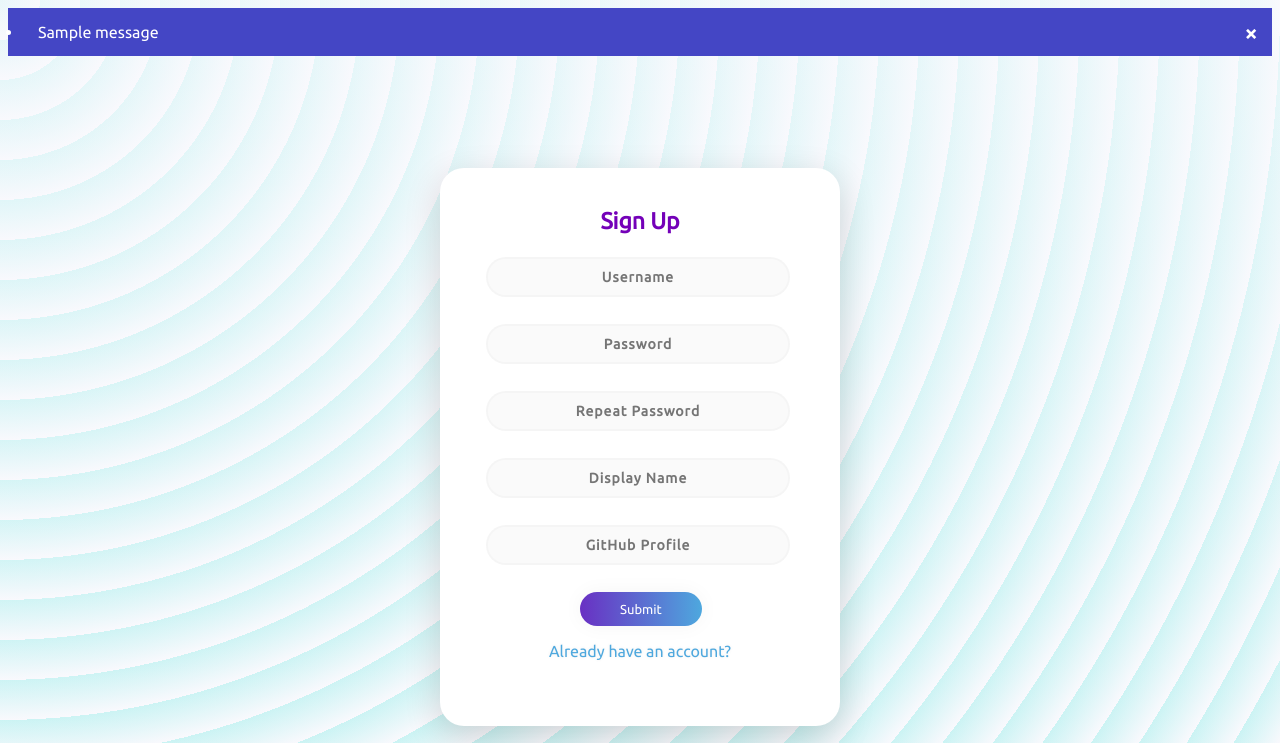
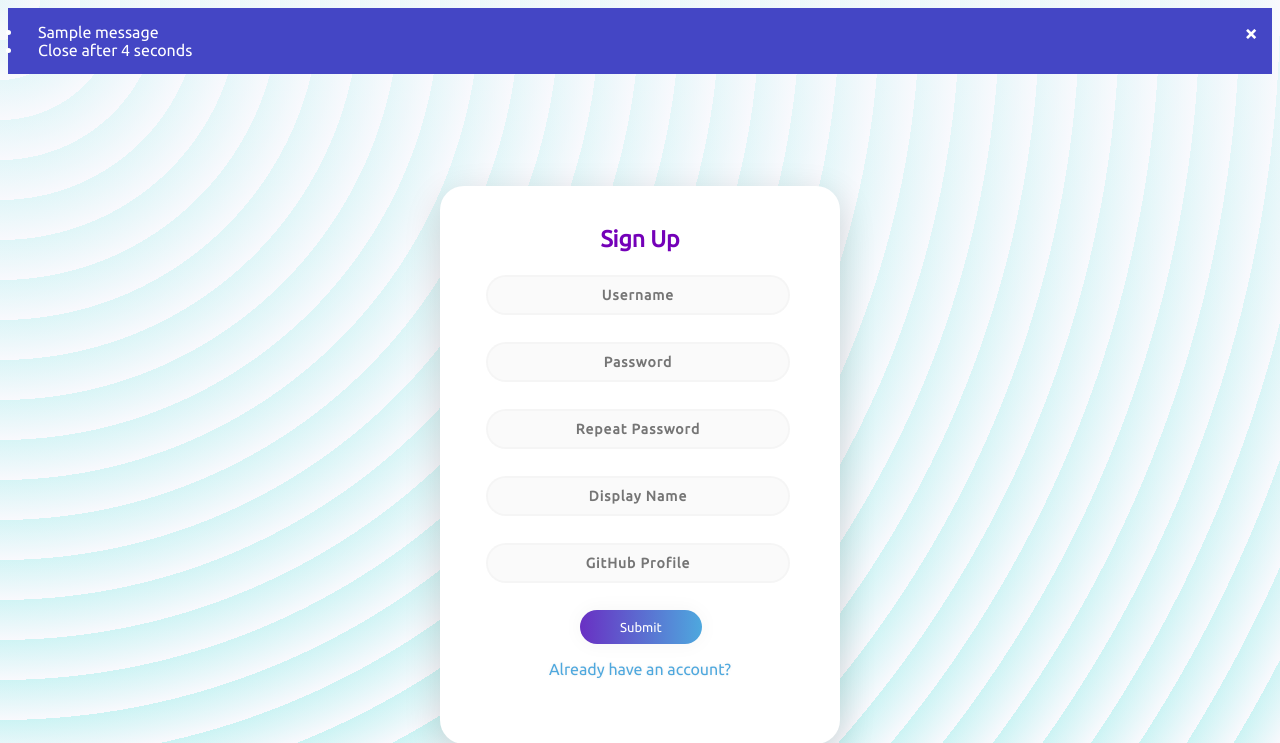
Before and after one commit to GraceFu/CMPUT404-F21-Project, a Django app: page /signup in a window 1280 px wide. Shown: the top 743 px of the page. Run offline with Django 3.2, Linux system fonts and the light colour scheme; tables that the repository leaves empty hold one stand-in row (values such as "Sample post"); one stand-in notice (Sample message) is shown.

Commit message:
Modify the message logic

```diff
--- a/app/api/templates/messages.html
+++ b/app/api/templates/messages.html
@@ -28,11 +28,29 @@
 </style>
 
 {% if messages %}
-<ul class="messages">
+<ul class="messages" id="messages_ul">
     {% for message in messages %}
     <li class="msgtext" {% if message.tags %} class="{{ message.tags }}" {% endif %}>{{ message }}
         <span class="closebtn" onclick="this.parentElement.parentElement.style.display='none';">&times;</span>
     </li>
+    <li class="msgtext" id="messages_timer" {% if message.tags %} class="{{ message.tags }}" {% endif %}></li>
     {% endfor %}
 </ul>
 {% endif %}
+
+<script>
+  window.onload=function() {
+    var maxtime = 10;
+    var item = document.getElementById('messages_ul');
+    var timer = document.getElementById('messages_timer');
+
+    (function CountDown() {
+      timer.innerHTML = "Close after " + maxtime + " seconds";
+      if (--maxtime >= 0) {
+        setTimeout(CountDown,1000);
+      } else {
+        item.style.display = "none";
+      }
+    })();
+  }
+</script>
```
